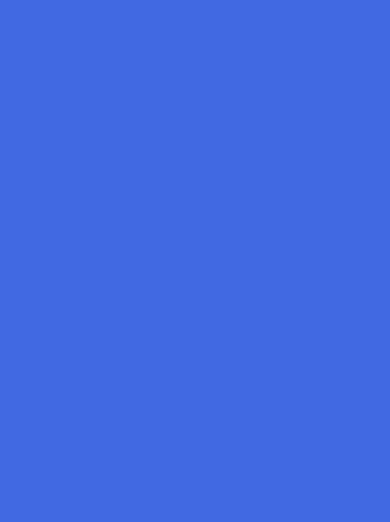
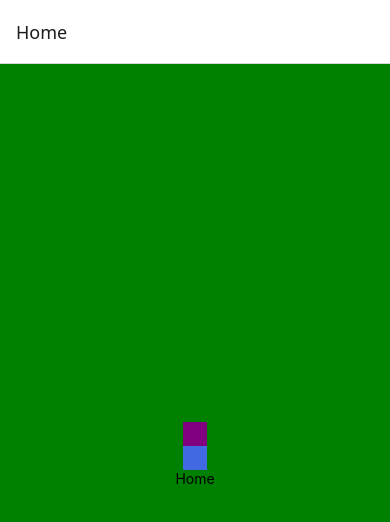
Before and after one commit to oleksandrditkovskyi/SampleApp, a React Native app: screen / in a window 390 px wide. Shown: the top 522 px of the page. Built offline with nearby package versions, Linux system fonts and the light colour scheme.

Commit message:
add: navigation and screens

```diff
--- a/App.tsx
+++ b/App.tsx
@@ -1,12 +1,18 @@
-import { StyleSheet,View } from 'react-native';
+import { SafeAreaView, StyleSheet } from 'react-native';
+import { GestureHandlerRootView } from 'react-native-gesture-handler';
 
 import ErrorBoundary from '@components/ErrorBoundary';
 
+import { AppNavigator } from '@navigation/AppNavigator';
+
 const App = () => {
-
   return (
     <ErrorBoundary>
-      <View style={styles.container} />
+      <GestureHandlerRootView style={styles.container}>
+        <SafeAreaView style={styles.container}>
+          <AppNavigator />
+        </SafeAreaView>
+      </GestureHandlerRootView>
     </ErrorBoundary>
   );
 };
@@ -14,8 +20,6 @@ const App = () => {
 const styles = StyleSheet.create({
   container: {
     flex: 1,
-    justifyContent: 'center',
-    backgroundColor: 'royalblue',
   },
 });
 
--- a/babel.config.js
+++ b/babel.config.js
@@ -8,9 +8,12 @@ module.exports = {
         extensions: ['.ios.js', '.android.js', '.js', '.ts', '.tsx', '.json'],
         alias: {
           '@components': './src/components',
-          '@hooks': './src/hooks'
+          '@hooks': './src/hooks',
+          '@navigation': './src/navigation',
+          '@screens': './src/screens',
         },
       },
     ],
+    ['react-native-reanimated/plugin'],
   ],
 };
--- a/src/components/BasePressable.tsx
+++ /dev/null
@@ -1,5 +0,0 @@
-import { Pressable, PressableProps } from 'react-native';
-
-export const BasePressable = (props: PressableProps) => {
-  return <Pressable {...props} />;
-};
--- /dev/null
+++ b/src/navigation/AppNavigator.tsx
@@ -0,0 +1,32 @@
+import { NavigationContainer } from '@react-navigation/native';
+import { createStackNavigator } from '@react-navigation/stack';
+
+import { HomeScreen } from '@screens/HomeScreen';
+import { ManageLocationScreen } from '@screens/ManageLocationScreen';
+import { SettingsScreen } from '@screens/SettingsScreen';
+
+export type RootStackParamList = {
+  Home: undefined;
+  Settings: undefined;
+  ManageLocation: undefined;
+};
+
+const Stack = createStackNavigator<RootStackParamList>();
+
+export const AppNavigator = () => {
+  return (
+    <NavigationContainer>
+      <Stack.Navigator initialRouteName="Home">
+        <Stack.Screen
+          component={ManageLocationScreen}
+          name="ManageLocation"
+          options={{
+            animation: 'reveal_from_bottom',
+          }}
+        />
+        <Stack.Screen component={HomeScreen} name="Home" />
+        <Stack.Screen component={SettingsScreen} name="Settings" />
+      </Stack.Navigator>
+    </NavigationContainer>
+  );
+};
--- /dev/null
+++ b/src/screens/HomeScreen/index.tsx
@@ -0,0 +1,47 @@
+import { Pressable, StyleSheet, Text, View } from 'react-native';
+
+import { useNavigation } from '@react-navigation/native';
+import { StackNavigationProp } from '@react-navigation/stack';
+
+import { RootStackParamList } from '@navigation/AppNavigator';
+
+type HomeScreenNavigationProp = StackNavigationProp<RootStackParamList, 'Home'>;
+
+export const HomeScreen = () => {
+  const navigation = useNavigation<HomeScreenNavigationProp>();
+
+  const onPressManageLocation = () => navigation.navigate('ManageLocation');
+  const onPressSettings = () => navigation.navigate('Settings');
+
+  return (
+    <View style={styles.container}>
+      <Pressable
+        style={styles.manageLocationBtn}
+        onPress={onPressManageLocation}
+      />
+
+      <Pressable style={styles.settingsBtn} onPress={onPressSettings} />
+
+      <Text>Home</Text>
+    </View>
+  );
+};
+
+const styles = StyleSheet.create({
+  container: {
+    flex: 1,
+    alignItems: 'center',
+    justifyContent: 'center',
+    backgroundColor: 'green',
+  },
+  manageLocationBtn: {
+    width: 24,
+    height: 24,
+    backgroundColor: 'purple',
+  },
+  settingsBtn: {
+    width: 24,
+    height: 24,
+    backgroundColor: 'royalblue',
+  },
+});
--- /dev/null
+++ b/src/screens/ManageLocationScreen/index.tsx
@@ -0,0 +1,18 @@
+import { StyleSheet, Text, View } from 'react-native';
+
+export const ManageLocationScreen = () => {
+  return (
+    <View style={styles.container}>
+      <Text>Manage Location</Text>
+    </View>
+  );
+};
+
+const styles = StyleSheet.create({
+  container: {
+    flex: 1,
+    alignItems: 'center',
+    justifyContent: 'center',
+    backgroundColor: 'purple',
+  },
+});
--- /dev/null
+++ b/src/screens/SettingsScreen/index.tsx
@@ -0,0 +1,18 @@
+import { StyleSheet, Text, View } from 'react-native';
+
+export const SettingsScreen = () => {
+  return (
+    <View style={styles.container}>
+      <Text>Settings</Text>
+    </View>
+  );
+};
+
+const styles = StyleSheet.create({
+  container: {
+    flex: 1,
+    alignItems: 'center',
+    justifyContent: 'center',
+    backgroundColor: 'royalblue',
+  },
+});
--- a/tsconfig.json
+++ b/tsconfig.json
@@ -4,7 +4,9 @@
     "baseUrl": ".",
     "paths": {
       "@components/*": ["src/components/*"],
-      "@hooks/*": ["src/hooks/*"]
+      "@hooks/*": ["src/hooks/*"],
+      "@navigation/*": ["src/navigation/*"],
+      "@screens/*": ["src/screens/*"]
     }
   }
 }
```
Also changed, not shown: index.js (+7 -3 lines), package.json (+8 -1 lines), .prettierrc.js, 2 other files (tests, documents, lock files or other folders).
